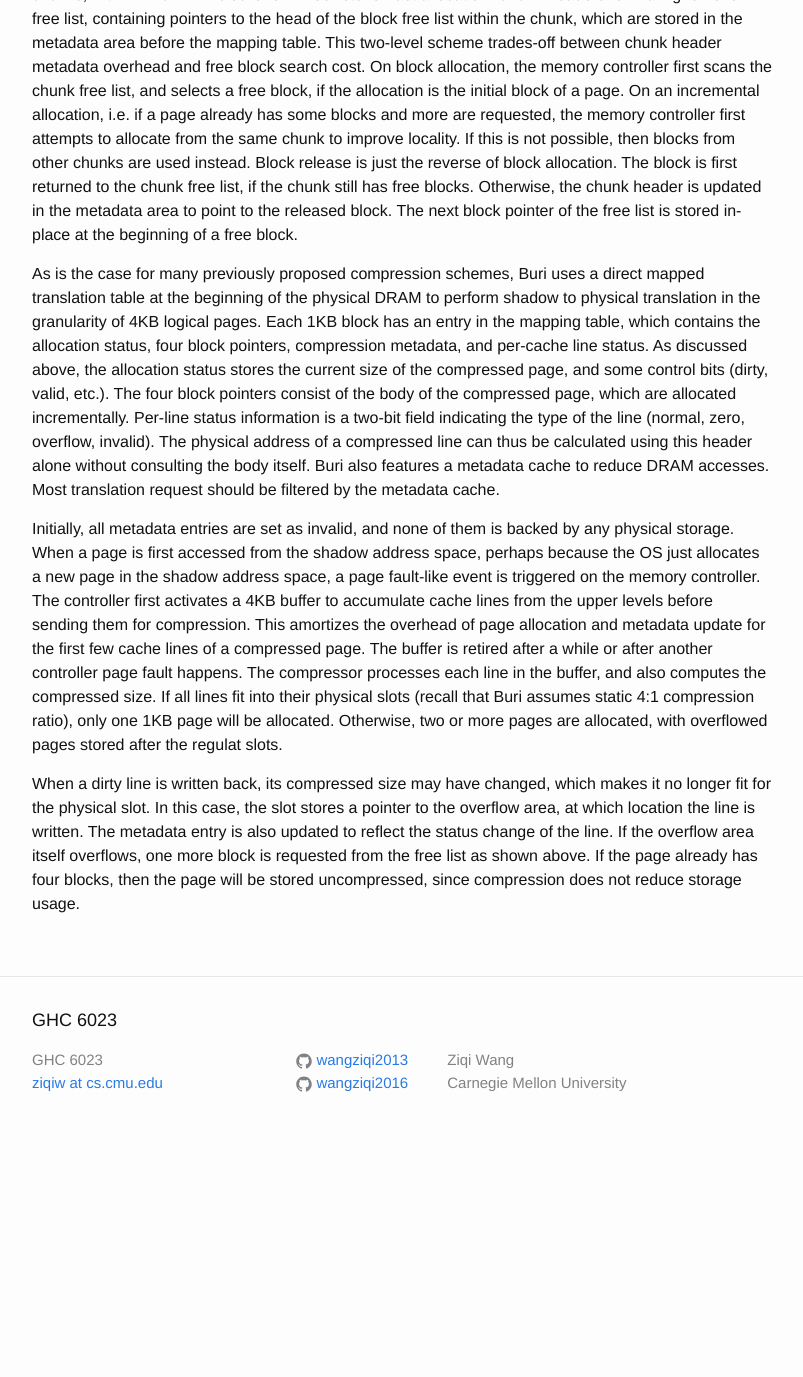
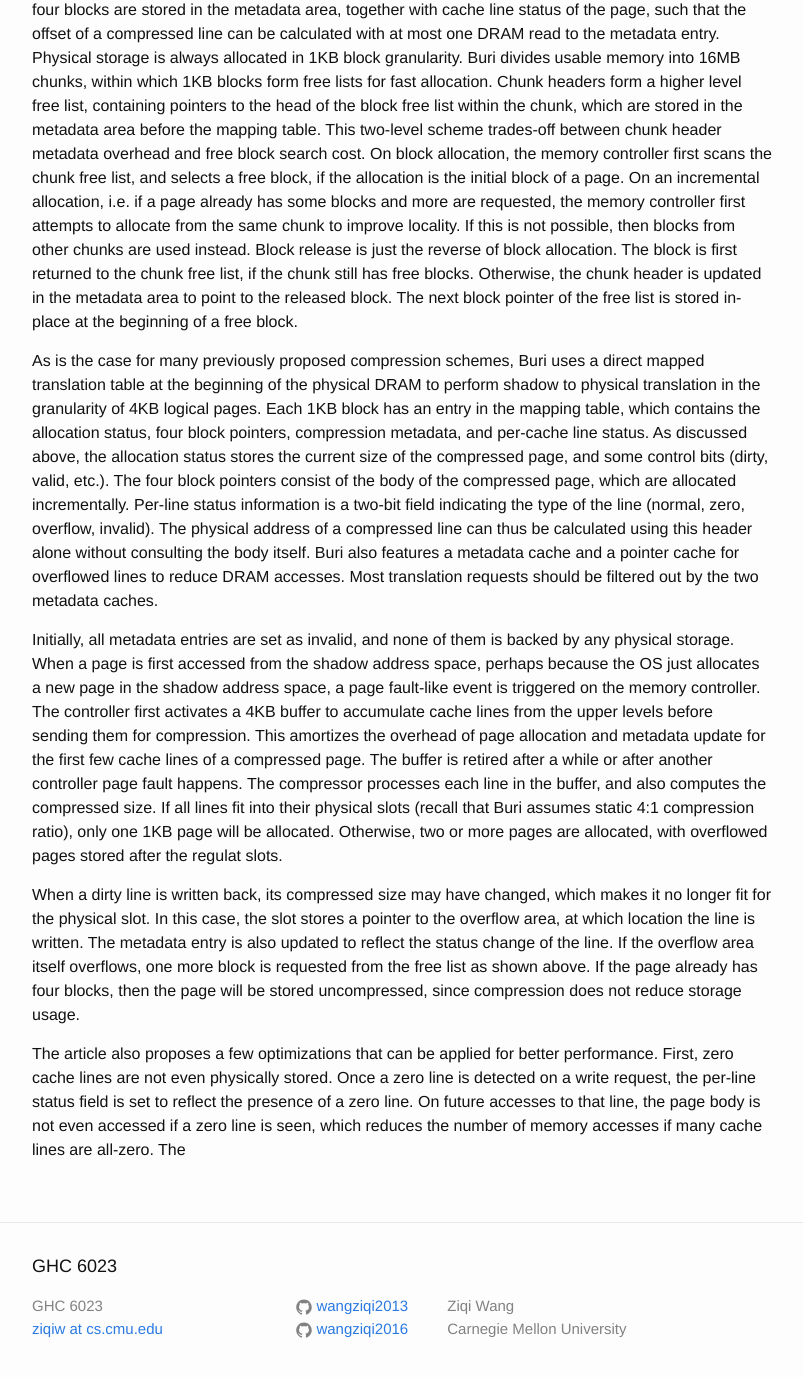
Before and after one commit to wangziqi2013/wangziqi2013.github.io, a Jekyll site: the page built from _posts/2020-07-16-buri.markdown, in a window 1280 px wide and 1400 px high, scrolled down 2411 px. Shown: the top 1377 px of the window, without its empty margins (238-1041 px from the left). Built offline with Jekyll 4.4.1, drawn with Linux system fonts in a browser that asks for light colours; before the commit the page ends 3565 px from its top, so only the background shows below that; some of the changed text lies outside the part shown.

Commit message:
Small change

```diff
--- a/_posts/2020-07-16-buri.markdown
+++ b/_posts/2020-07-16-buri.markdown
@@ -23,6 +23,9 @@ version_mgmt:
 1. Does the OS assume fixed sized shadow address space, or the shadow address space could change dynamically?
    In the latter case, the mapping table size should also be dynamically adjusted, since that table uses shadow
    space page ID as index
+
+2. I don't get why storing uncompressed lines in the overflow area. Maybe it is to reduce power consumption? But storing
+   compressed lines, even if they are not 4:1 compressed, can help reducing storage.
 
 This journal article proposes Buri, a hardware main memory compression scheme designed for big-data workloads.
 The paper observes that due to the high memory demand of big memory workloads, simple scaling up the number of
@@ -107,8 +110,8 @@ of the compressed page, and some control bits (dirty, valid, etc.). The four blo
 the compressed page, which are allocated incrementally. Per-line status information is a two-bit field indicating
 the type of the line (normal, zero, overflow, invalid). The physical address of a compressed line can thus be calculated
 using this header alone without consulting the body itself.
-Buri also features a metadata cache to reduce DRAM accesses. Most translation request should be filtered by the
-metadata cache.
+Buri also features a metadata cache and a pointer cache for overflowed lines to reduce DRAM accesses. Most translation
+requests should be filtered out by the two metadata caches.
 
 Initially, all metadata entries are set as invalid, and none of them is backed by any physical storage.
 When a page is first accessed from the shadow address space, perhaps because the OS just allocates a new page
@@ -126,3 +129,9 @@ The metadata entry is also updated to reflect the status change of the line.
 If the overflow area itself overflows, one more block is requested from the free list as shown above.
 If the page already has four blocks, then the page will be stored uncompressed, since compression does not reduce
 storage usage.
+
+The article also proposes a few optimizations that can be applied for better performance. First, zero cache lines are
+not even physically stored. Once a zero line is detected on a write request, the per-line status field is set to reflect
+the presence of a zero line. On future accesses to that line, the page body is not even accessed if a zero line is seen,
+which reduces the number of memory accesses if many cache lines are all-zero.
+The
```
